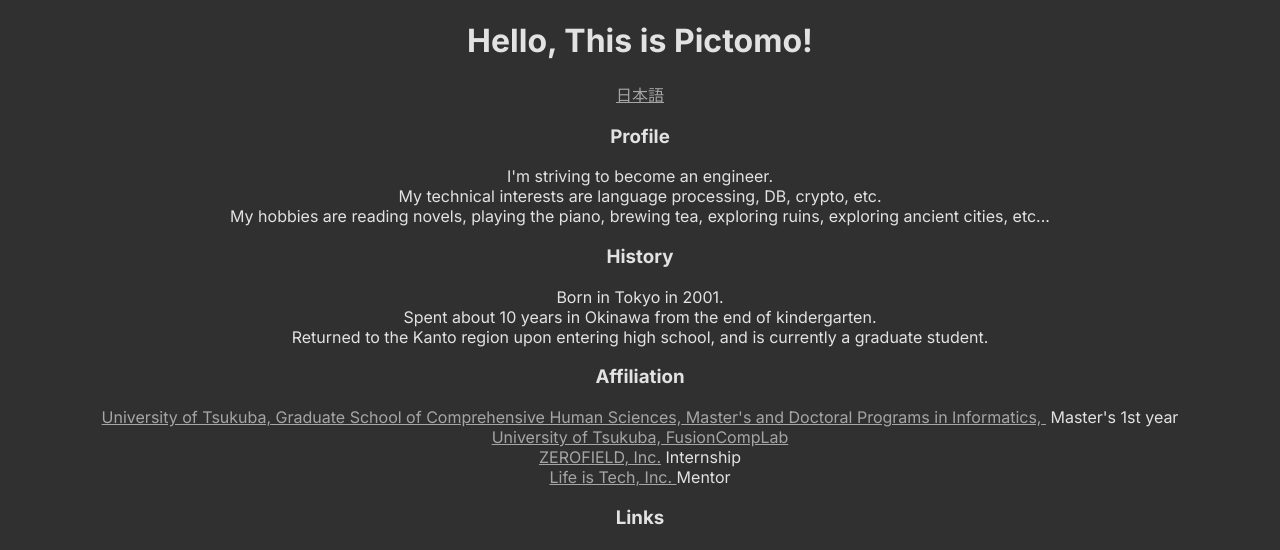
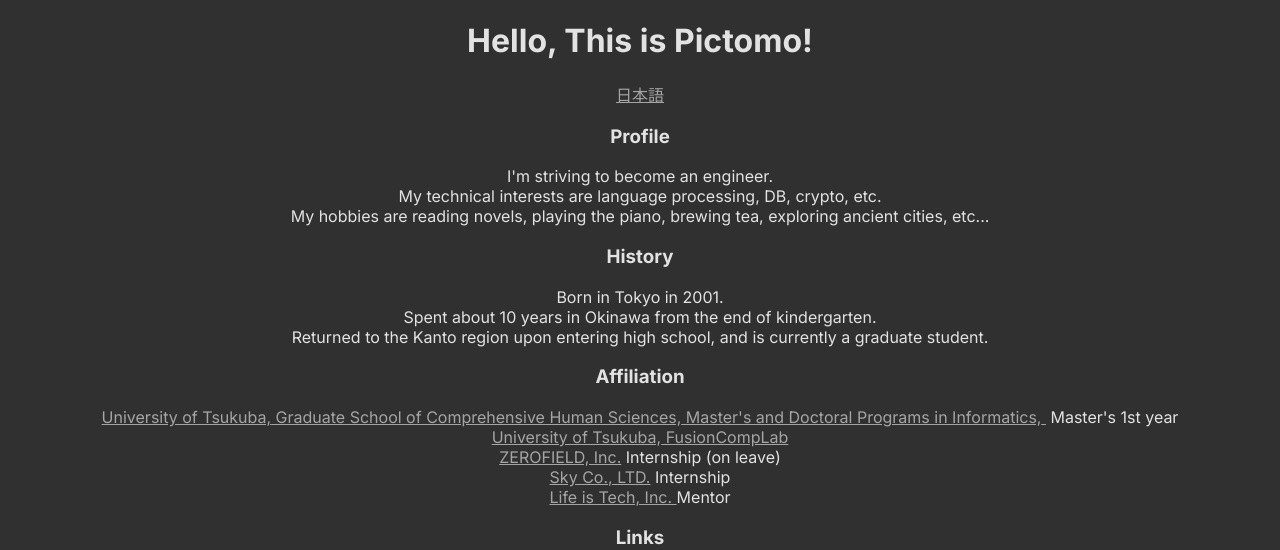
Before and after one commit to pictomo/pictomo.github.io, a Next.js app: page /en in a window 1280 px wide. Shown: the top 550 px of the page. Built offline with nearby package versions, Linux system fonts and the light colour scheme.

Commit message:
[feat]affiliation info

```diff
--- a/app/components/home.tsx
+++ b/app/components/home.tsx
@@ -20,7 +20,7 @@ const Home = ({ locale }: { locale: I18nLocale }) => {
                 <br />
                 技術的な興味は、言語処理系、DB、cryptoなど。
                 <br />
-                趣味は、小説を読む、ピアノを弾く、お茶を点てる、廃墟を巡る、古都を巡る、などなど。
+                趣味は、小説を読む、ピアノを弾く、お茶を点てる、古都を巡る、などなど。
               </p>
             ),
             en: (
@@ -30,7 +30,7 @@ const Home = ({ locale }: { locale: I18nLocale }) => {
                 My technical interests are language processing, DB, crypto, etc.
                 <br />
                 My hobbies are reading novels, playing the piano, brewing tea,
-                exploring ruins, exploring ancient cities, etc...
+                exploring ancient cities, etc...
               </p>
             ),
           },
@@ -107,6 +107,14 @@ const Home = ({ locale }: { locale: I18nLocale }) => {
           <Link href="https://zerofield.biz">
             {t({ ja: "株式会社ゼロフィールド", en: "ZEROFIELD, Inc." }, locale)}
           </Link>
+          {t(
+            { ja: " インターン (休暇中)", en: " Internship (on leave)" },
+            locale
+          )}
+          <br />
+          <Link href="https://www.skygroup.jp">
+            {t({ ja: "Ｓｋｙ株式会社", en: "Sky Co., LTD." }, locale)}
+          </Link>
           {t({ ja: " インターン", en: " Internship" }, locale)}
           <br />
           <Link href="https://lifeistech.co.jp">
```
